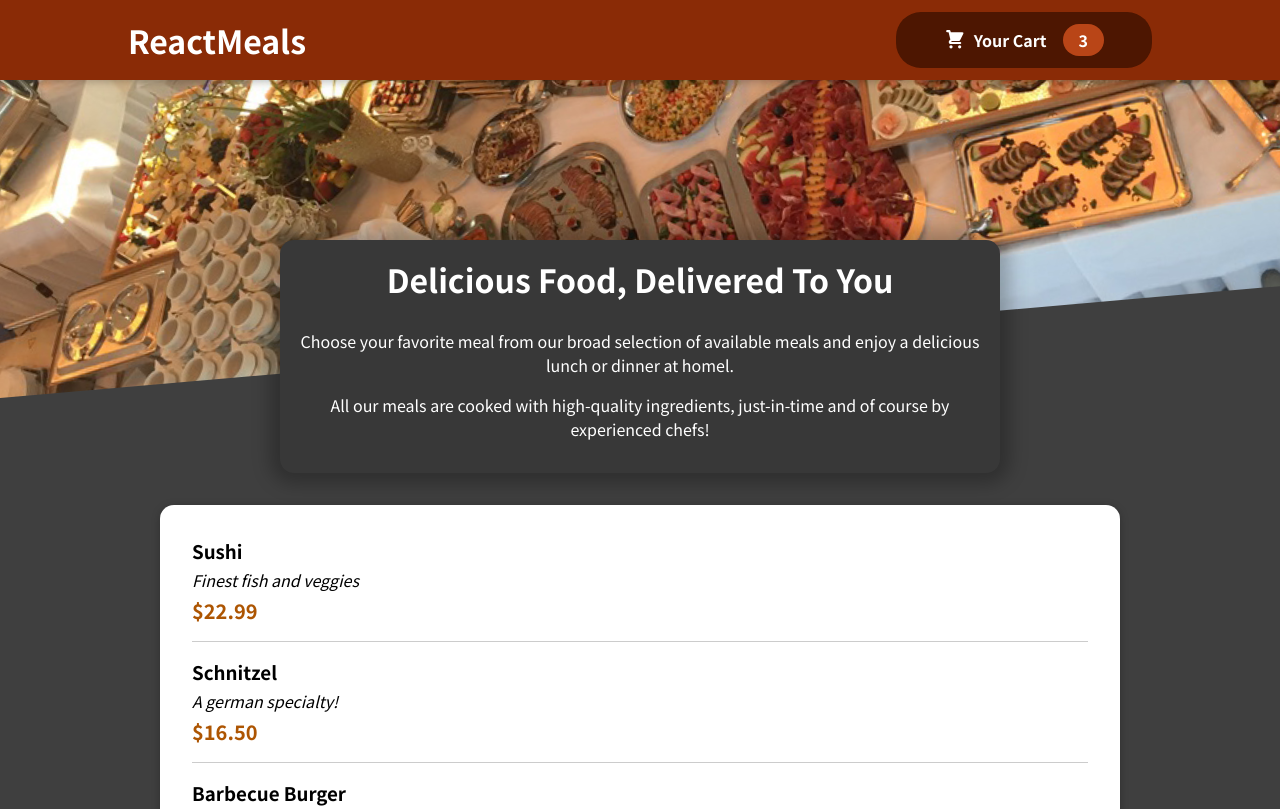
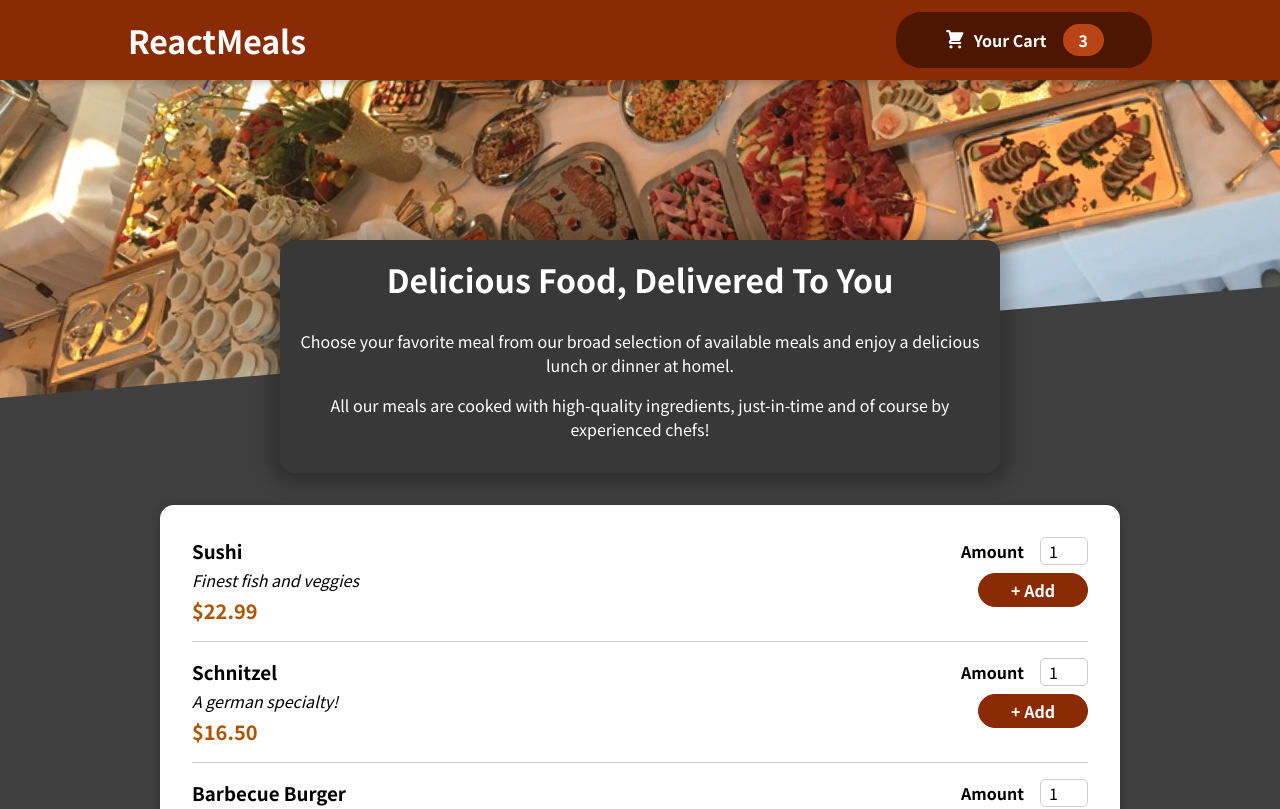
Before and after one commit to jripke74/react-0005, a React (Create React App) app: page / in a window 1280 px wide. Shown: the top 809 px of the page. Built offline with nearby package versions, Linux system fonts and the light colour scheme.

Commit message:
add meal form

```diff
--- a/src/components/Meals/MealItem/MealItem.js
+++ b/src/components/Meals/MealItem/MealItem.js
@@ -1,3 +1,4 @@
+import MealItemForm from './MealItemForm';
 import classes from './MealItem.module.css';
 
 const MealItem = (props) => {
@@ -11,7 +12,7 @@
         <div className={classes.price}>{price}</div>
       </div>
       <div>
-
+        <MealItemForm />
       </div>
     </li>
   );
--- a/src/components/Meals/MealItem/MealItemForm.js
+++ b/src/components/Meals/MealItem/MealItemForm.js
@@ -0,0 +1,20 @@
+import Input from '../../UI/Input';
+import classes from './MealItemForm.module.css';
+
+const MealItemForm = props => {
+  return (
+    <form className={classes.form}>
+      <Input label="Amount" input={{
+        id: 'amount',
+        type: 'number',
+        min: '1',
+        max: '5',
+        step: '1',
+        defaultValue: '1',
+      }}/>
+      <button>+ Add</button>
+    </form>
+  );
+};
+
+export default MealItemForm;
--- /dev/null
+++ b/src/components/Meals/MealItem/MealItemForm.module.css
@@ -0,0 +1,20 @@
+.form {
+  text-align: right;
+}
+
+.form button {
+  font: inherit;
+  cursor: pointer;
+  background-color: #8a2b06;
+  border: 1px solid #8a2b06;
+  color: white;
+  padding: 0.25rem 2rem;
+  border-radius: 20px;
+  font-weight: bold;
+}
+
+.form button:hover,
+.form button:active {
+  background-color: #641e03;
+  border-color: #641e03;
+}
--- /dev/null
+++ b/src/components/UI/Input.js
@@ -0,0 +1,12 @@
+import classes from './Input.module.css';
+
+const Input = (props) => {
+  return (
+    <div className={classes.input}>
+      <label htmlFor={props.input.id}>{props.label}</label>
+      <input {...props.input} />
+    </div>
+  );
+};
+
+export default Input;
--- /dev/null
+++ b/src/components/UI/Input.module.css
@@ -0,0 +1,18 @@
+.input {
+  display: flex;
+  align-items: center;
+  margin-bottom: 0.5rem;
+}
+
+.input label {
+  font-weight: bold;
+  margin-right: 1rem;
+}
+
+.input input {
+  width: 3rem;
+  border-radius: 5px;
+  border: 1px solid #ccc;
+  font: inherit;
+  padding-left: 0.5rem;
+}
```
